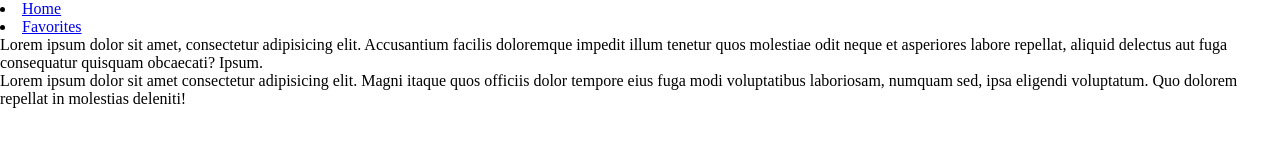
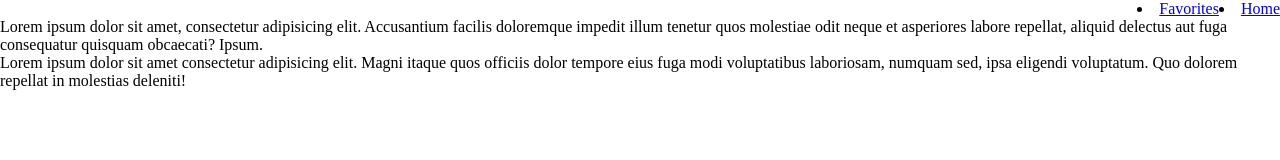
Before and after one commit to FiveTTTTT/My-Easy-Menu, a website: page src/index.html in a window 1280 px wide. Drawn offline with Linux system fonts and the light colour scheme.

Commit message:
wip : close trigger in menu burger

```diff
--- a/src/index.html
+++ b/src/index.html
@@ -10,7 +10,7 @@
 <body>
     <header>
         <menu-burger position="right" colorText="hsl(0, 0%, 30%)" colorBg="hsl(240, 50%, 80%)">
-            <div></div>
+            <!-- <div></div> -->
             <li class="menu-burger-item"><a href="https://eldenring.wiki.fextralife.com/Teardrop+Scarab#gsc.tab=0&gsc.q=invisible&gsc.sort=">Home</a></li>
             <li class="menu-burger-item"><a href="https://eip.gg/elden-ring/build-planner/">Favorites</a></li>
         </menu-burger>
--- a/src/index.js
+++ b/src/index.js
@@ -4,7 +4,7 @@ class MenuBurger extends HTMLElement {
         const style = document.createElement('style');
         style.type = 'text/css';
         let menuBurgerStyle = '.menu-burger {';
-        let menuBurgerLinkStyle = '.menu-burger a {'
+        let menuBurgerLinkStyle = '.menu-burger a {';
         style.textContent = '';
 
         // Positionnement du menu
@@ -12,22 +12,23 @@ class MenuBurger extends HTMLElement {
         switch (position) {
             case 'left':
                 menuBurgerStyle = menuBurgerStyle + 'top: 0; ';
-            break;
+                break;
             case 'right':
                 menuBurgerStyle = menuBurgerStyle + 'right: 0; top: 0; ';
-            break;
+                this.style = 'display: flex; flex-direction: row-reverse;';
+                break;
             case 'top':
                 menuBurgerStyle = menuBurgerStyle + 'top: 0; ';
-            break;
+                break;
             case 'bottom':
                 menuBurgerStyle = menuBurgerStyle + 'bottom: 0;';
 
-            break;
+                break;
             case 'full':
-                menuBurgerStyle = menuBurgerStyle + 'top: 0; ' ;
+                menuBurgerStyle = menuBurgerStyle + 'top: 0; ';
             default:
 
-            break;
+                break;
         }
 
 
@@ -68,7 +69,27 @@ class MenuBurger extends HTMLElement {
         this.appendChild(containerDiv);
 
         // Création du conteneur ul
-        const menuBurgerDiv = document.createElement('ul');
+        const menuBurgerDiv = document.createElement('div');
+
+
+        // Création du conteneur global
+        const containerDiv2 = document.createElement('div');
+
+        // Ajout des trois spans dans le conteneur global
+        const span21 = document.createElement('span');
+        const span22 = document.createElement('span');
+        const span23 = document.createElement('span');
+
+        containerDiv2.appendChild(span21);
+        containerDiv2.appendChild(span22);
+        containerDiv2.appendChild(span23);
+
+        // Ajout du conteneur global à l'élément menu-burger
+        containerDiv2.className = 'trigger closeBurger';
+        menuBurgerDiv.appendChild(containerDiv2);
+
+        const menuBurgerUl = document.createElement('ul');
+        menuBurgerDiv.appendChild(menuBurgerUl);
 
         // Ajoutez la classe directement à l'élément menu-burger
         var positionselector = this.getAttribute("position");
@@ -78,7 +99,7 @@ class MenuBurger extends HTMLElement {
         const menuBurgerItems = Array.from(this.querySelectorAll('li.menu-burger-item'));
 
         // Ajout des clones des li avec la classe menu-burger-item dans le conteneur ul
-        menuBurgerItems.forEach(item => menuBurgerDiv.appendChild(item.cloneNode(true)));
+        menuBurgerItems.forEach(item => menuBurgerUl.appendChild(item.cloneNode(true)));
 
         // Ajout du conteneur ul à l'élément menu-burger
         this.appendChild(menuBurgerDiv);
--- a/src/style.css
+++ b/src/style.css
@@ -14,15 +14,15 @@
         display: none;
     }
 
-    .menu-burger{
+    .menu-burger {
         display: block;
     }
 
-    .menu-burger .menu-burger-item  {
+    .menu-burger .menu-burger-item {
         display: block;
     }
 
-    .menu-burger  {
+    .menu-burger {
         position: fixed;
         width: 30vw;
         height: 100vh;
@@ -32,7 +32,7 @@
         transition: transform 0.4s, z-index 0.4s;
     }
 
-        /* cas left*/
+    /* cas left*/
 
     .menu-burger.left {
         transform: translateX(-35vw);
@@ -42,7 +42,7 @@
         transform: translateX(0vw);
     }
 
-        /* cas right*/
+    /* cas right*/
 
     .menu-burger.right {
         transform: translateX(35vw);
@@ -104,11 +104,13 @@
         flex-direction: column;
     }
 
-    .trigger span{
+    .trigger span {
         height: 2px;
         width: 15px;
         color: hsl(240, 50%, 80%);
         background-color: black;
         display: block;
     }
+
+    .closeBurger {}
 }
```
